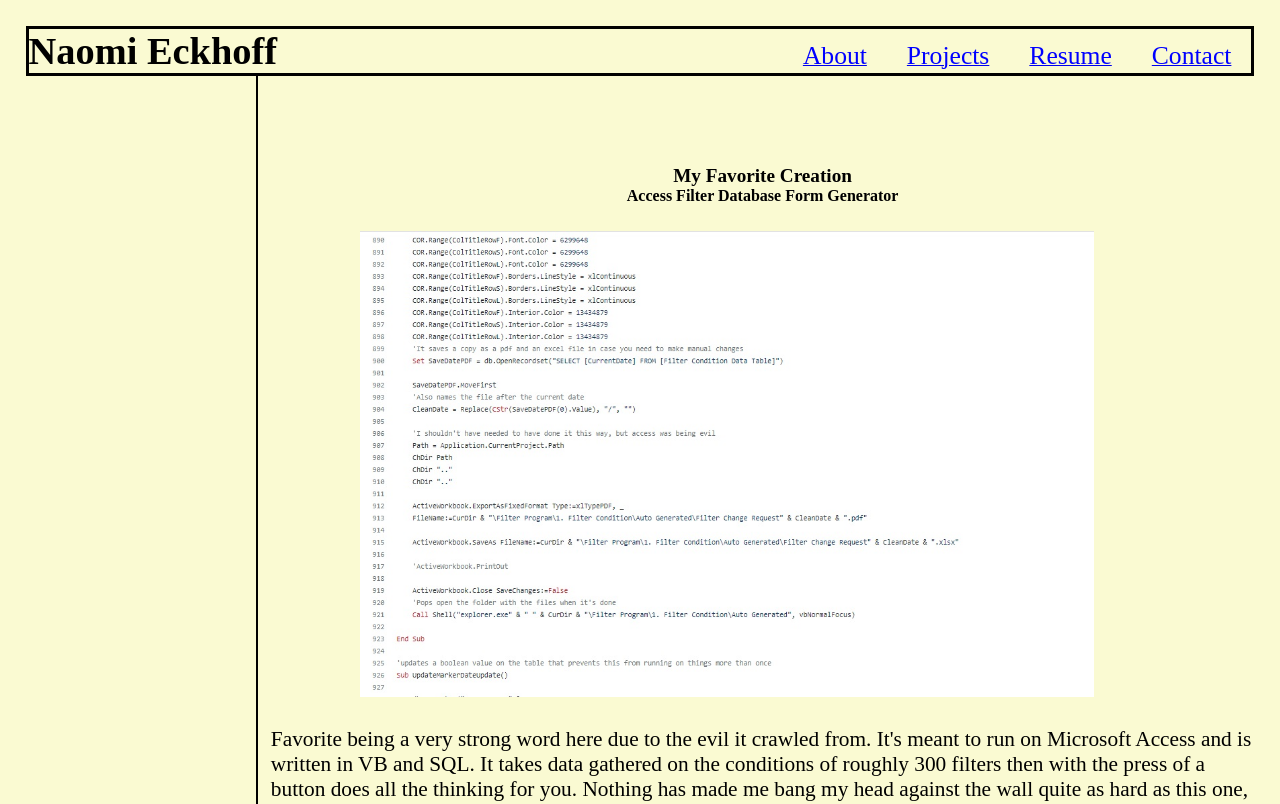
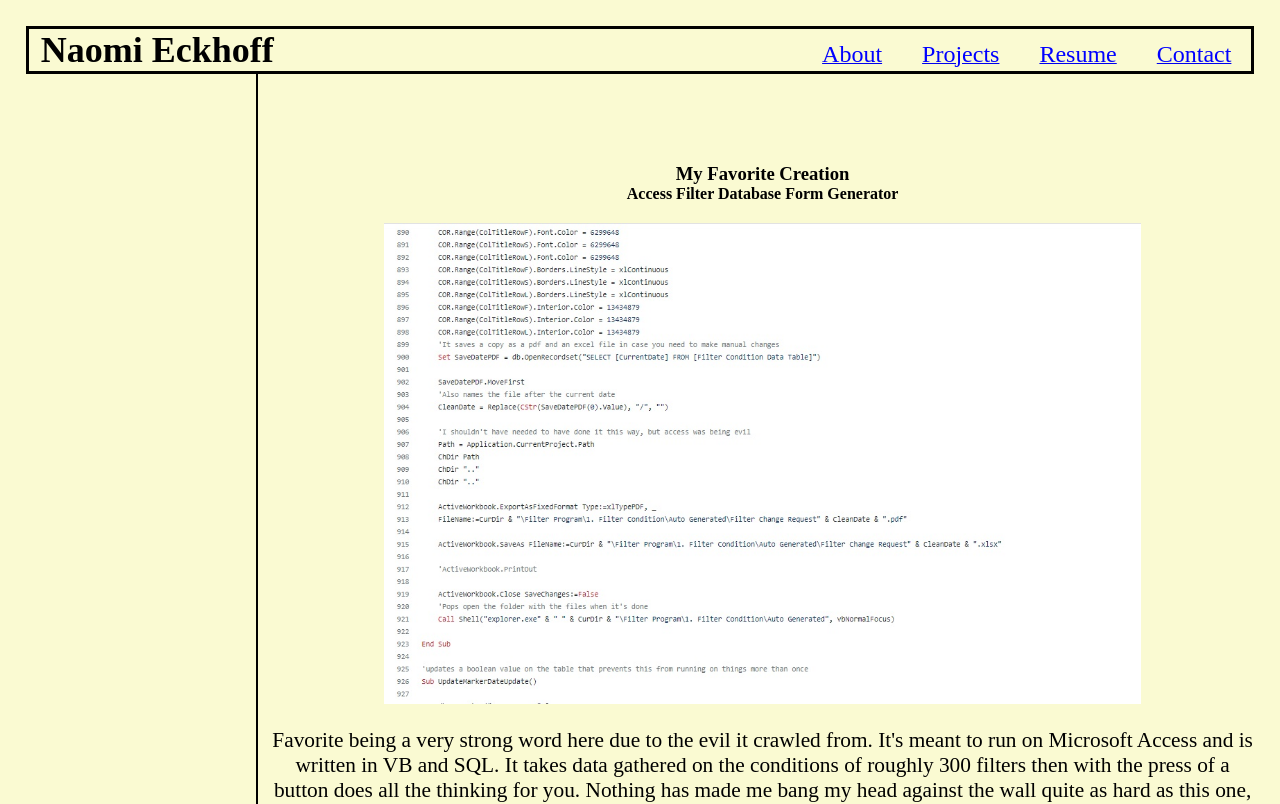
Before and after one commit to Naomi-Eckhoff/react-powered-portfolio, a React (Create React App) app: page /projects in a window 1280 px wide. Shown: the top 804 px of the page. Built offline with nearby package versions, Linux system fonts and the light colour scheme.

Commit message:
fixed fonts

```diff
--- a/src/assets/css/style.css
+++ b/src/assets/css/style.css
@@ -18,7 +18,8 @@ header {
 }
 
 header h1 {
-  font-size: 3vw;
+  font-size: 27pt;
+  padding-left: 1%;
 }
 
 header nav ul {
@@ -29,7 +30,7 @@ header nav ul {
 
 header nav ul li span {
   padding: 0 20px;
-  font-size: 2vw;
+  font-size: 18pt;
   color:blue;
 }
 
@@ -75,15 +76,19 @@ h2 {
   padding: 2% 2% 2% 1%;
 }
 
-.top-project {
+.past-work {
+  text-align: center;
+}
+
+.topProject {
   width: 85%;
   height: auto;
-  padding: 1vw 4vw 1vw 4vw;
-  margin: 1vw 3vw 1vw 3vw;
+  padding: 1% 4%;
+  margin: 1% 0;
 }
 
 h3 {
-  font-size: 1.5vw;
+  font-size: 14pt;
   text-align: center;
   margin: 5vw 0 0 0;
 }
@@ -91,8 +96,7 @@ h3 {
 .other-projects img {
   width: 45%;
   height: auto;
-  margin: 1vw 1vw 1vw 22vw;
-  padding: 0.5vw;
+  margin: 1% 0;
   background-color: black;
 }
 
--- a/src/components/Projects/index.js
+++ b/src/components/Projects/index.js
@@ -16,7 +16,7 @@ function Projects() {
         <h4>Access Filter Database Form Generator</h4>
         <a href="https://github.com/Naomi-Eckhoff/filter-condition-access/tree/main" target="_blank">
           <img src={filterDatabase}
-            alt="A small program written in VB and SQL to report the status of filters" class="top-project" />
+            alt="A small program written in VB and SQL to report the status of filters" class="topProject" />
         </a>
         <p>
           Favorite being a very strong word here due to the evil it crawled from. It's meant to run on Microsoft Access
@@ -28,6 +28,7 @@ function Projects() {
           wall lost that
           battle.
         </p>
+        <br></br>
         <a href="https://github.com/Naomi-Eckhoff/filter-condition-access/tree/main" target="_blank"><p>Repository Link</p></a>
         <h3> My Other Projects</h3>
         <div class="other-projects">
@@ -40,33 +41,43 @@ function Projects() {
                   alt="A google sheets document written to calculate optimal troop formations for an online game" />
               </a>
               <p>This is an excel spreadsheet I spent nearly 6 months developing to optimize warfare in an online game. The math gets incredibly complex and I did not include the regression analysis necessary to find some of the formulas. Other formulas were generated via trial and error. This serves as an example of how my mind works when presented with an extremely large and complex problem. It boastered performance that surpassed or parred the most experienced players in the world. They wanted to keep their formations secret. I gave power to the people.</p>
+              <br></br>
               <a href="https://docs.google.com/spreadsheets/d/1WPKTcP0T9pA5KS8s5LACuwLPzzkwvt4Z_Opq-1ydHnc/edit?usp=sharing" target="_blank"><p>Deployed Link</p></a>
             </div>
             <div>
               <h3>Studious</h3>
-              <a href="https://protected-dusk-79081.herokuapp.com/" target="_blank">
+              <a
+                href="https://protected-dusk-79081.herokuapp.com/" target="_blank">
                 <img src={studious} alt="" />
               </a>
               <p>Studious was a group project designed to connect students and teachers for the purposes of classes and meetings. It makes use of sql for its back end.</p>
+              <br></br>
               <a href="https://protected-dusk-79081.herokuapp.com/" target="_blank"><p>Deployed Link</p></a>
+              <br></br>
               <a href="https://github.com/kcbryan10/Studious" target="_blank"><p>Repository Link</p></a>
             </div>
             <div>
               <h3>Subtrackt</h3>
-              <a href="https://quiet-wildwood-89723.herokuapp.com/" target="_blank">
+              <a
+                href="https://quiet-wildwood-89723.herokuapp.com/" target="_blank">
                 <img src={subtrackt} alt="" />
               </a>
               <p>Subtrackt was a group project using the MERN stack to track subscriptions and find tv shows and movies that are available on those subscriptions</p>
+              <br></br>
               <a href="https://quiet-wildwood-89723.herokuapp.com/" target="_blank"><p>Deployed Link</p></a>
+              <br></br>
               <a href="https://github.com/ramantv/Subscription-Tracker" target="_blank"><p>Repository Link</p></a>
             </div>
             <div>
               <h3>Dinner And A Movie</h3>
-              <a href="https://baxters4karma.github.io/recipe-maker/" target="_blank">
+              <a
+                href="https://baxters4karma.github.io/recipe-maker/" target="_blank">
                 <img src={mealAndMovie} alt="Meal and Movie Group Project" />
               </a>
               <p>This was the first group project we did at our boot camp. It's fairly basic lacking even a database. It uses local storage for most of it's data purposes.</p>
+              <br></br>
               <a href="https://baxters4karma.github.io/recipe-maker/" target="_blank"><p>Deployed Link</p></a>
+              <br></br>
               <a href="https://github.com/christinedbaxter/recipe-maker" target="_blank"><p>Repository Link</p></a>
             </div>
           </table>
```
